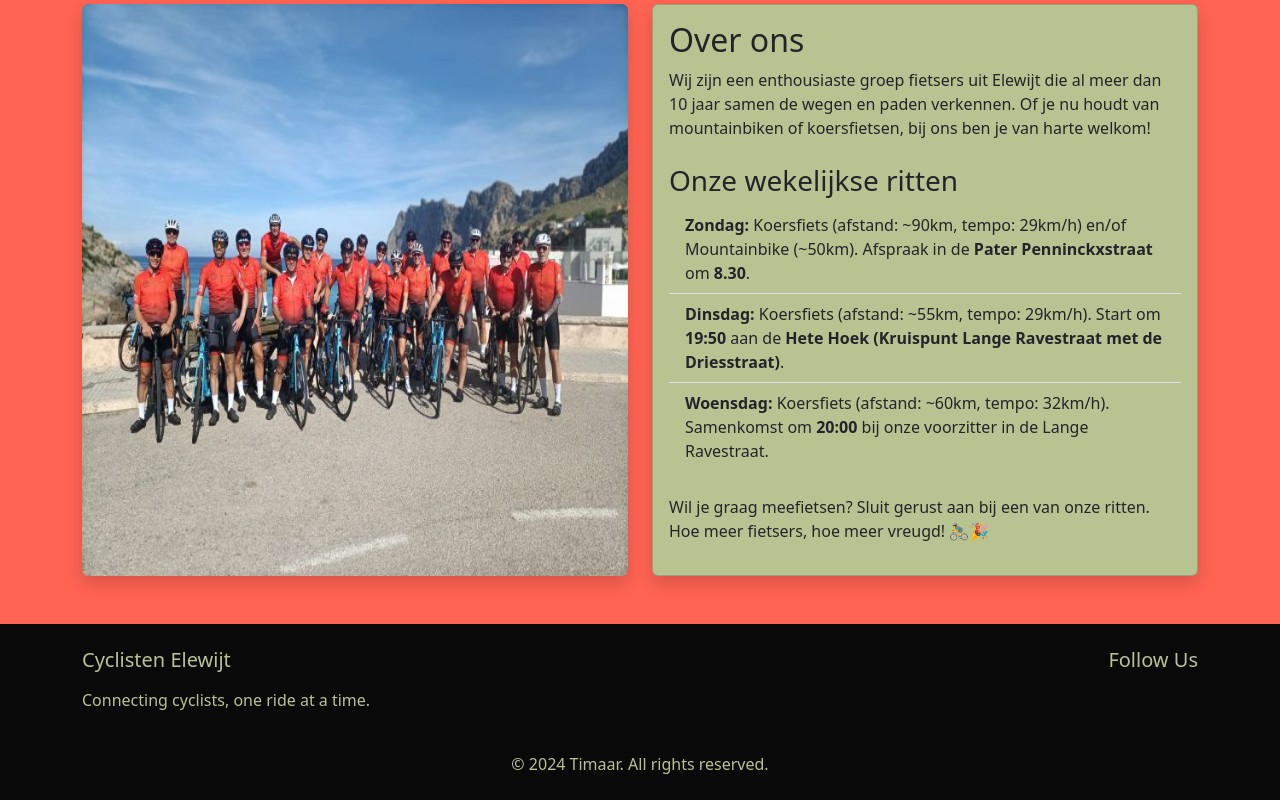
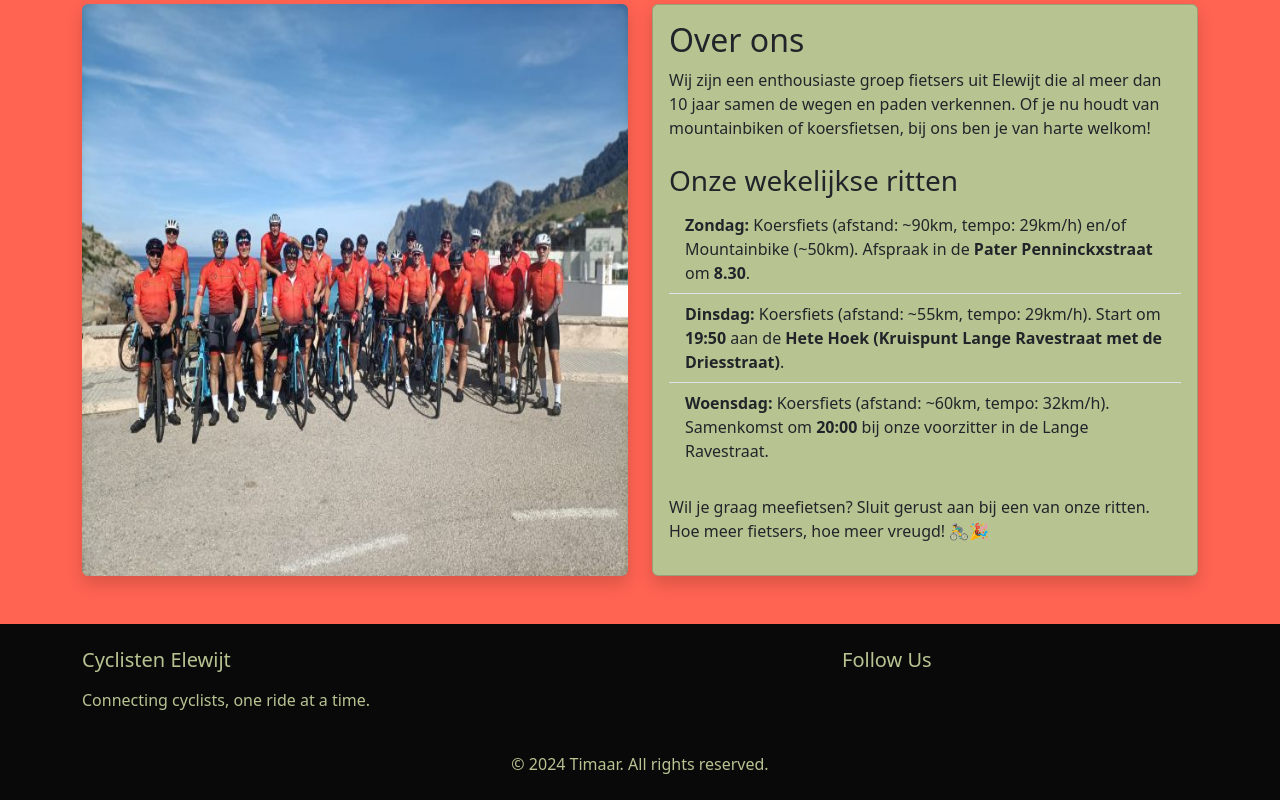
Before and after one commit to timaar/CyclistenElewijt, an Angular app: page / in a window 1280 px wide. Shown: the part 230-1030 px from the top of the page. Built offline with nearby package versions, Linux system fonts and the light colour scheme.

Commit message:
feat() meta data

```diff
--- a/src/app/footer/footer.component.html
+++ b/src/app/footer/footer.component.html
@@ -2,15 +2,15 @@
   <div class="container">
     <div class="row justify-content-between">
       <!-- Branding: Aligned to the left -->
-      <div class="col-md-4">
+      <div class="col-12 col-md-4">
         <h5 class="mb-3">Cyclisten Elewijt</h5>
         <p>Connecting cyclists, one ride at a time.</p>
       </div>
 
-      <!-- Social Media: Aligned to the right -->
-      <div class="col-md-4 text-end">
+      <!-- Social Media: Aligned to the left on mobile -->
+      <div class="col-12 col-md-4 text-start">
         <h5 class="mb-3">Follow Us</h5>
-        <div class="d-flex justify-content-end">
+        <div class="d-flex justify-content-start">
           <a href="#" class="text-white me-3">
             <i class="bi bi-facebook"></i>
           </a>
```
